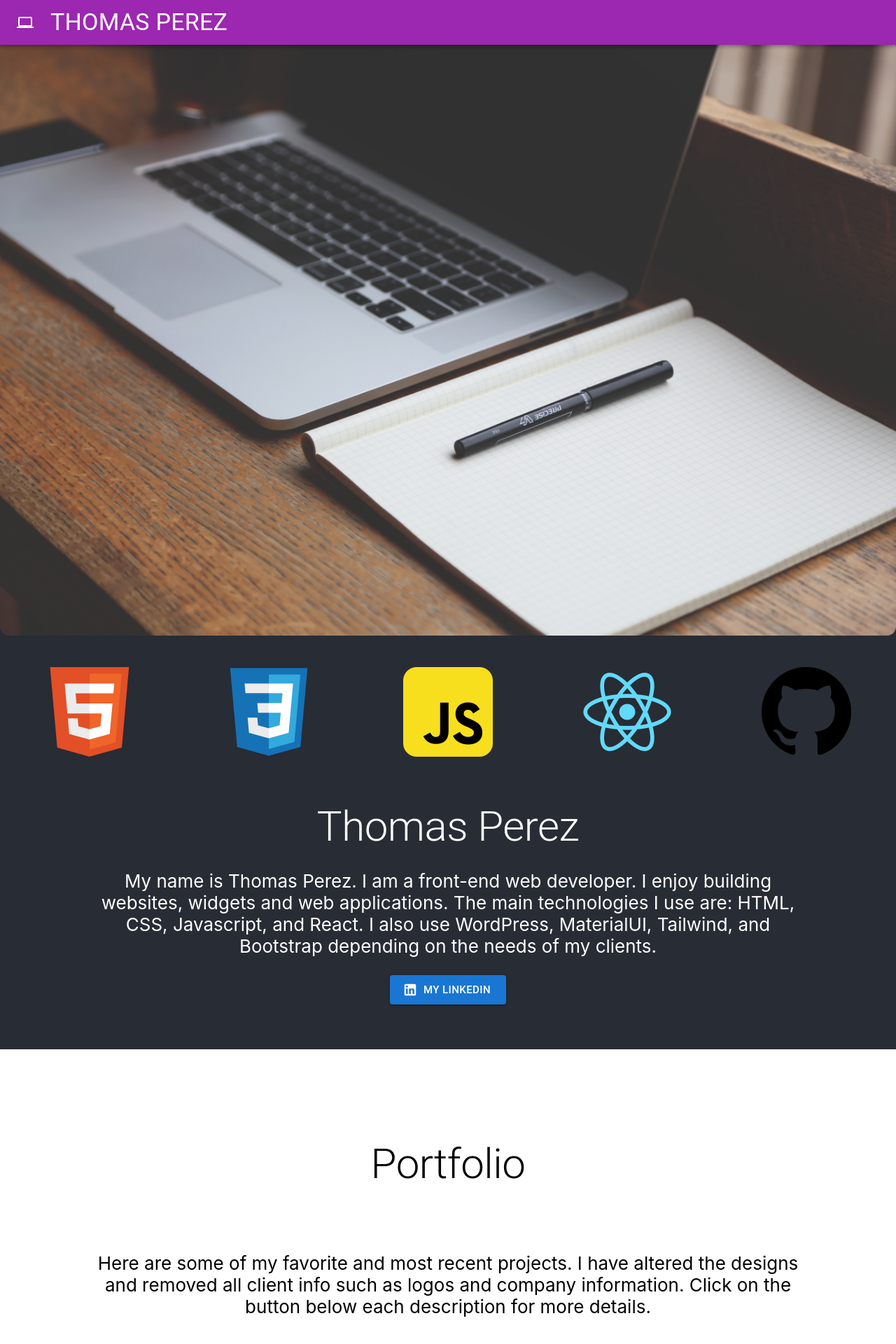
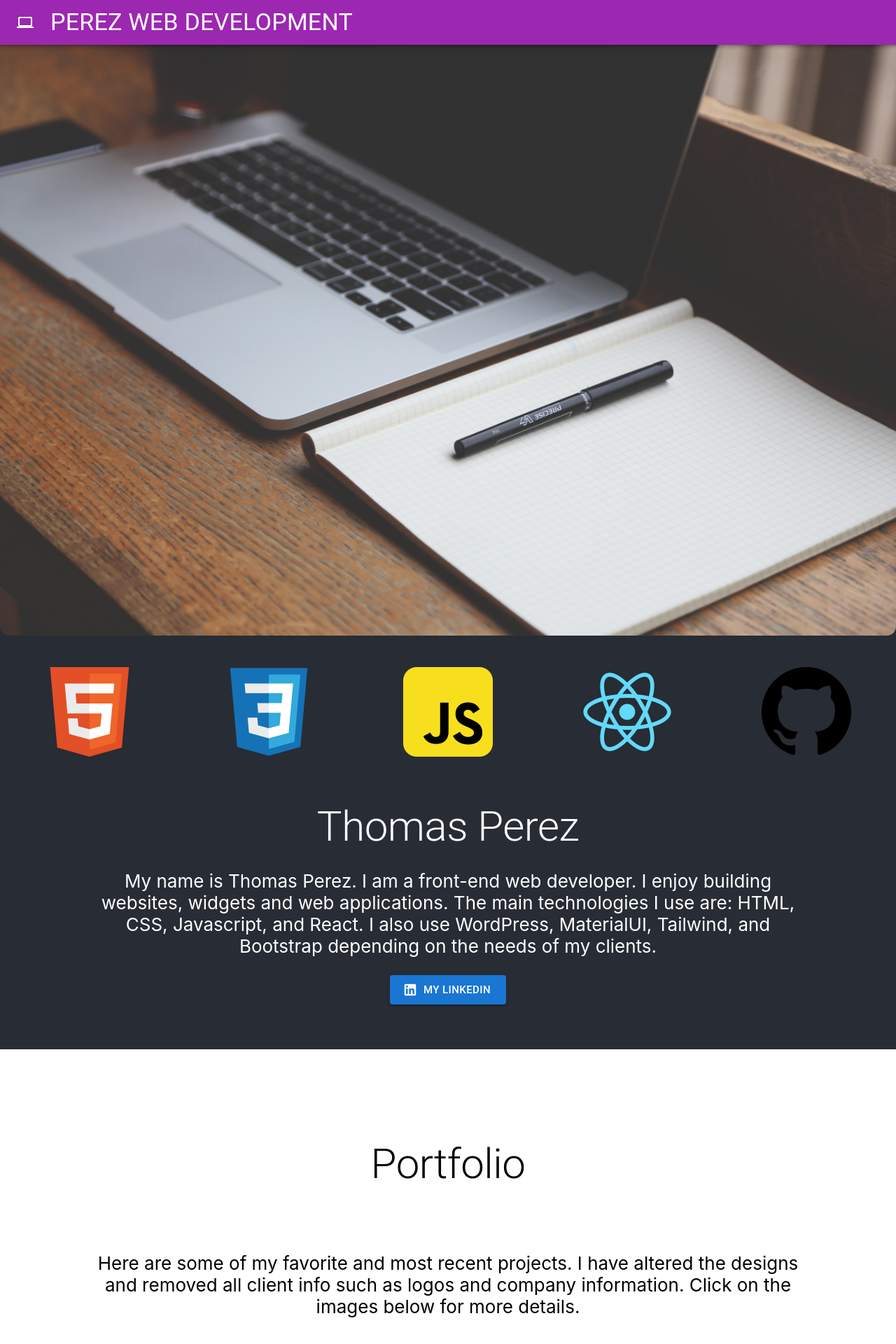
Before and after one commit to Perez-Thomas/thomas-perez-port, a React (Create React App) app: page / in a window 1280 px wide. Shown: the top 1920 px of the page at 70% size. Built offline with nearby package versions, Linux system fonts and the light colour scheme.

Commit message:
update to port

```diff
--- a/src/App.css
+++ b/src/App.css
@@ -7,12 +7,6 @@
 .App-logo {
   height: 40vmin;
   pointer-events: none;
-}
-
-@media (prefers-reduced-motion: no-preference) {
-  .App-logo {
-    animation: App-logo-spin infinite 20s linear;
-  }
 }
 
 .App-header {
@@ -41,10 +35,6 @@
 
 /* CONTINUE ADDING MY OWN CSS BELOW */
 
-.MyName {
-  display: flex;
-  justify-content: center;
-}
 input {
   color: "white";
   background-color: "white";
--- a/src/App.js
+++ b/src/App.js
@@ -57,7 +57,11 @@ function App() {
           <Toolbar>
             <ComputerIcon sx={{ display: { xs: "none", md: "flex" }, mr: 1 }} />
             <IconButton></IconButton>
-            <Typography variant="h4">THOMAS PEREZ</Typography>
+            <div className="navbar">
+              <Typography variant="h4" align="center">
+                PEREZ WEB DEVELOPMENT
+              </Typography>
+            </div>
           </Toolbar>
         </AppBar>
         <div>
@@ -146,8 +150,7 @@ function App() {
           <p className="portfolioDescription">
             Here are some of my favorite and most recent projects. I have
             altered the designs and removed all client info such as logos and
-            company information. Click on the button below each description for
-            more details.
+            company information. Click on the images below for more details.
           </p>
           <div className="tiles">
             <div className="tileImage">
```
